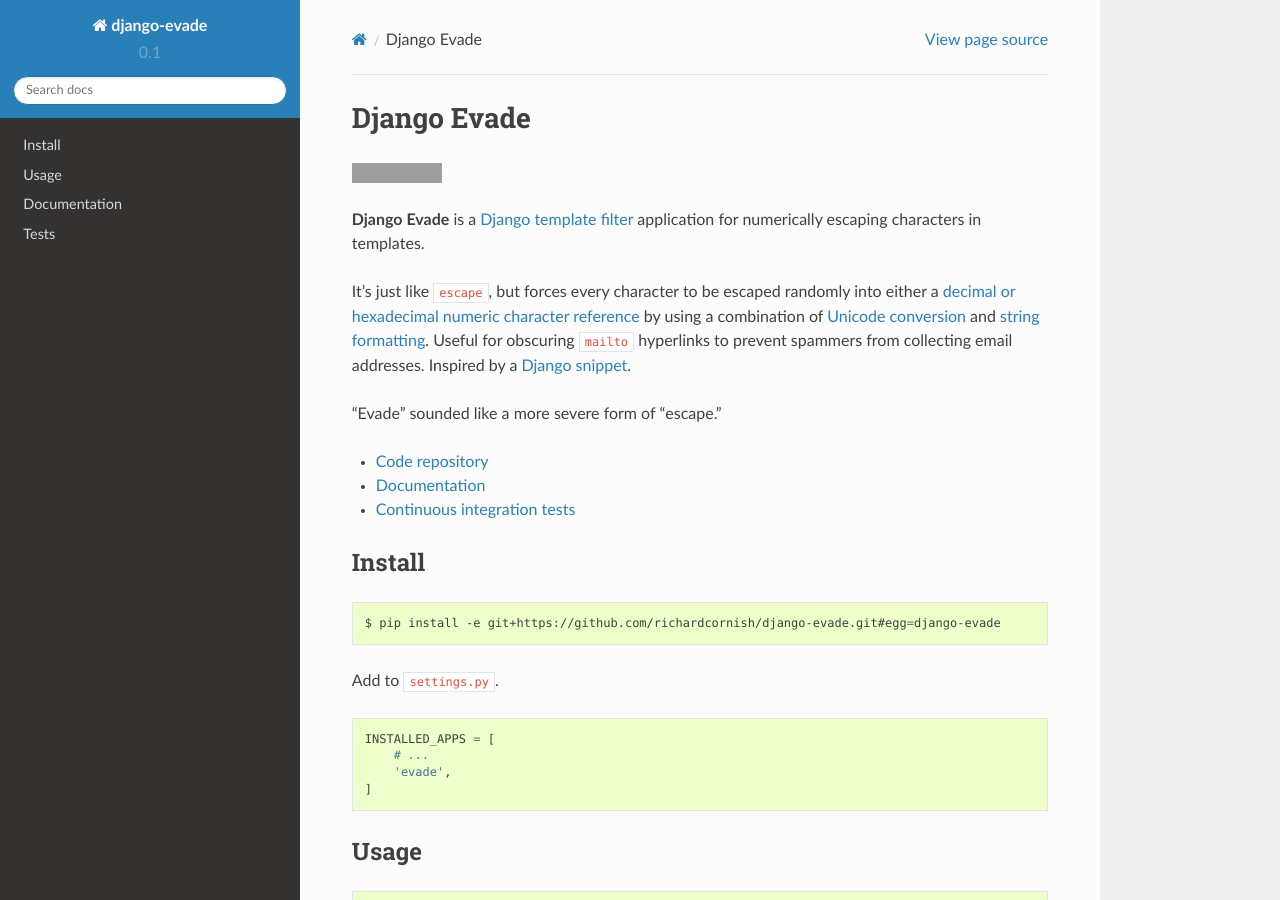
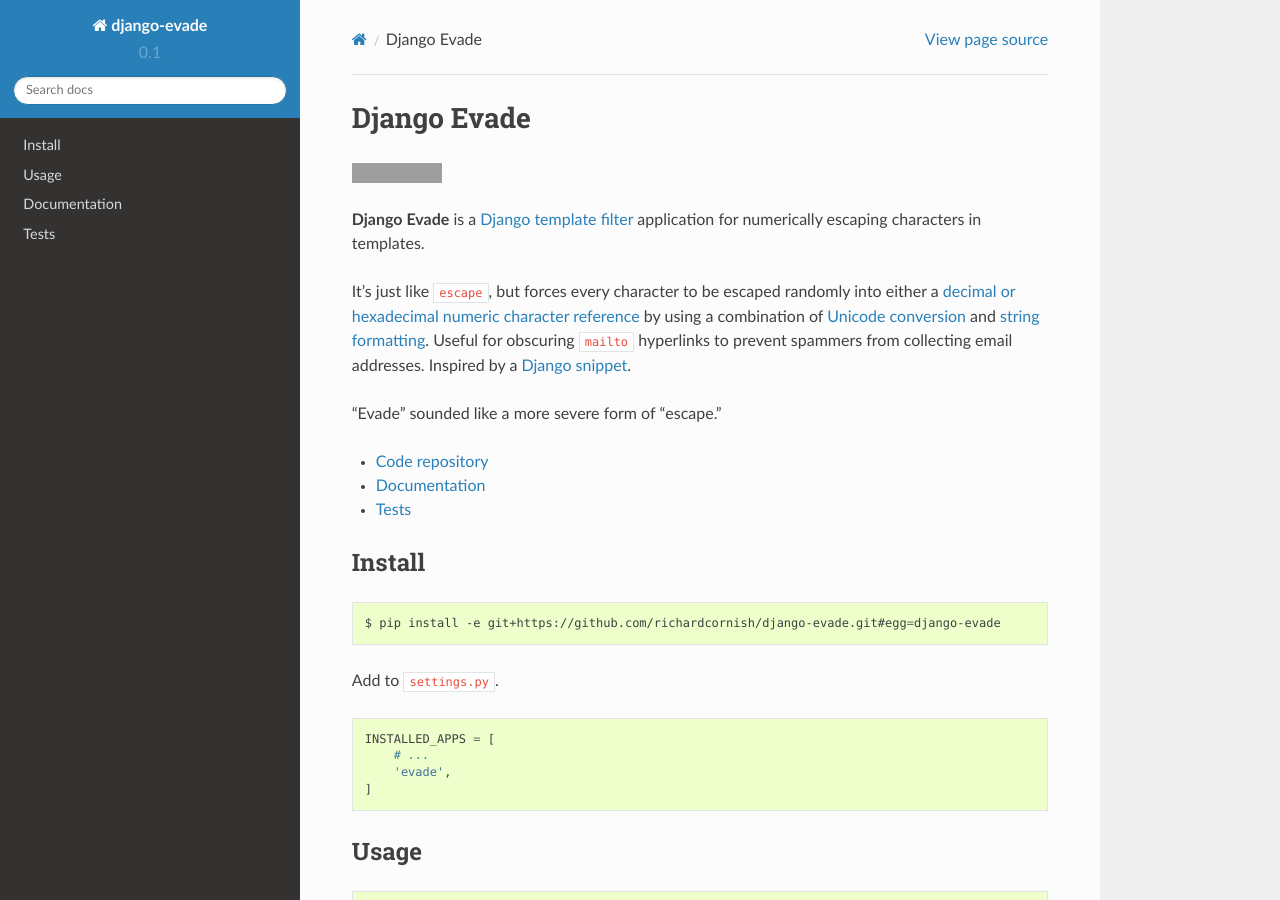
Before and after one commit to richardcornish/django-evade, a Sphinx documentation site: the page built from docs/index.rst, in a window 1280 px wide and 900 px high. Built offline with Sphinx 7.4.7 and the Read the Docs theme 2.0.0, drawn with Linux system fonts in a browser that asks for light colours; grey boxes are pictures that could not be loaded.

Commit message:
Less verbose tests

```diff
--- a/README.rst
+++ b/README.rst
@@ -18,7 +18,7 @@
 
 * `Code repository <https://github.com/richardcornish/django-evade>`_
 * `Documentation <https://django-evade.readthedocs.io/>`_
-* `Continuous integration tests <https://travis-ci.org/richardcornish/django-evade>`_
+* `Tests <https://travis-ci.org/richardcornish/django-evade>`_
 
 Install
 =======
--- a/docs/index.rst
+++ b/docs/index.rst
@@ -21,7 +21,7 @@
 
 * `Code repository <https://github.com/richardcornish/django-evade>`_
 * `Documentation <https://django-evade.readthedocs.io/>`_
-* `Continuous integration tests <https://travis-ci.org/richardcornish/django-evade>`_
+* `Tests <https://travis-ci.org/richardcornish/django-evade>`_
 
 Install
 =======
```
